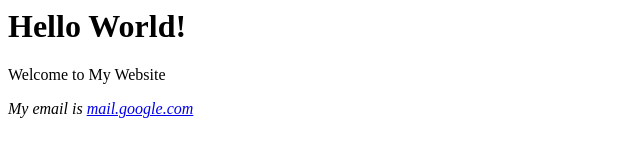
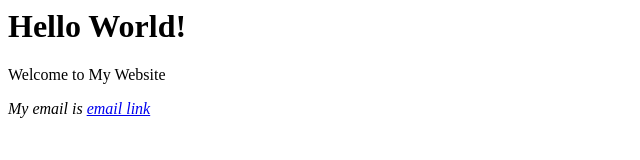
Before and after one commit to maitreygohil/maitreygohil.github.io, a plain HTML site: page index.html in a window 1280 px wide. Shown: the full height of the page, 0-640 px from the left. Drawn offline with Linux system fonts and the light colour scheme.

Commit message:
Update index.html

```diff
--- a/index.html
+++ b/index.html
@@ -16,7 +16,8 @@
 
     <address>
 
-    My email is <a href= "mailto: lissfarismaitrey@gmail.com">mail.google.com
+    My email is <a href= "mailto: lissfarismaitrey@gmail.com">email link
+
     </a>
 
     </address>
```
